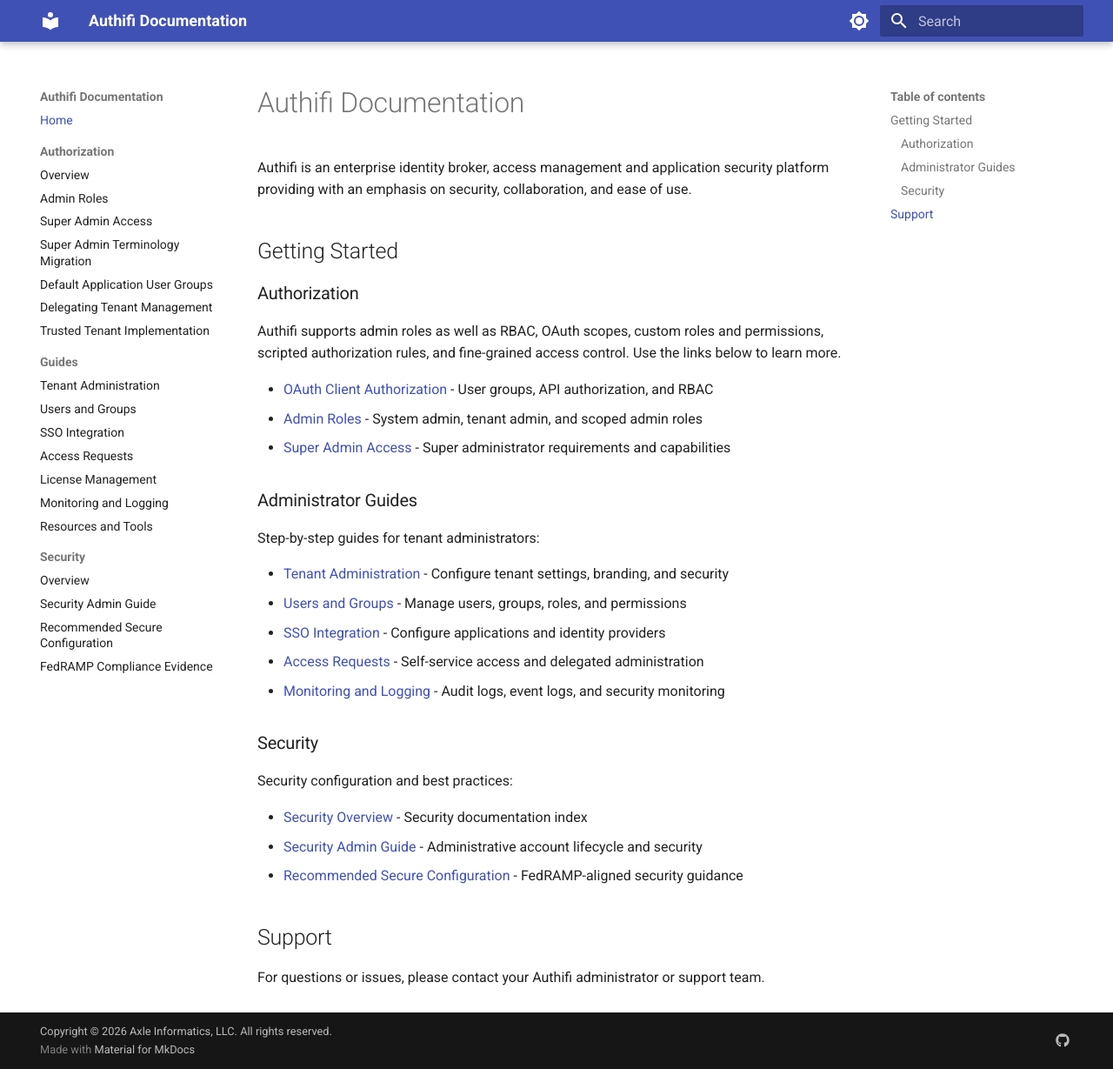
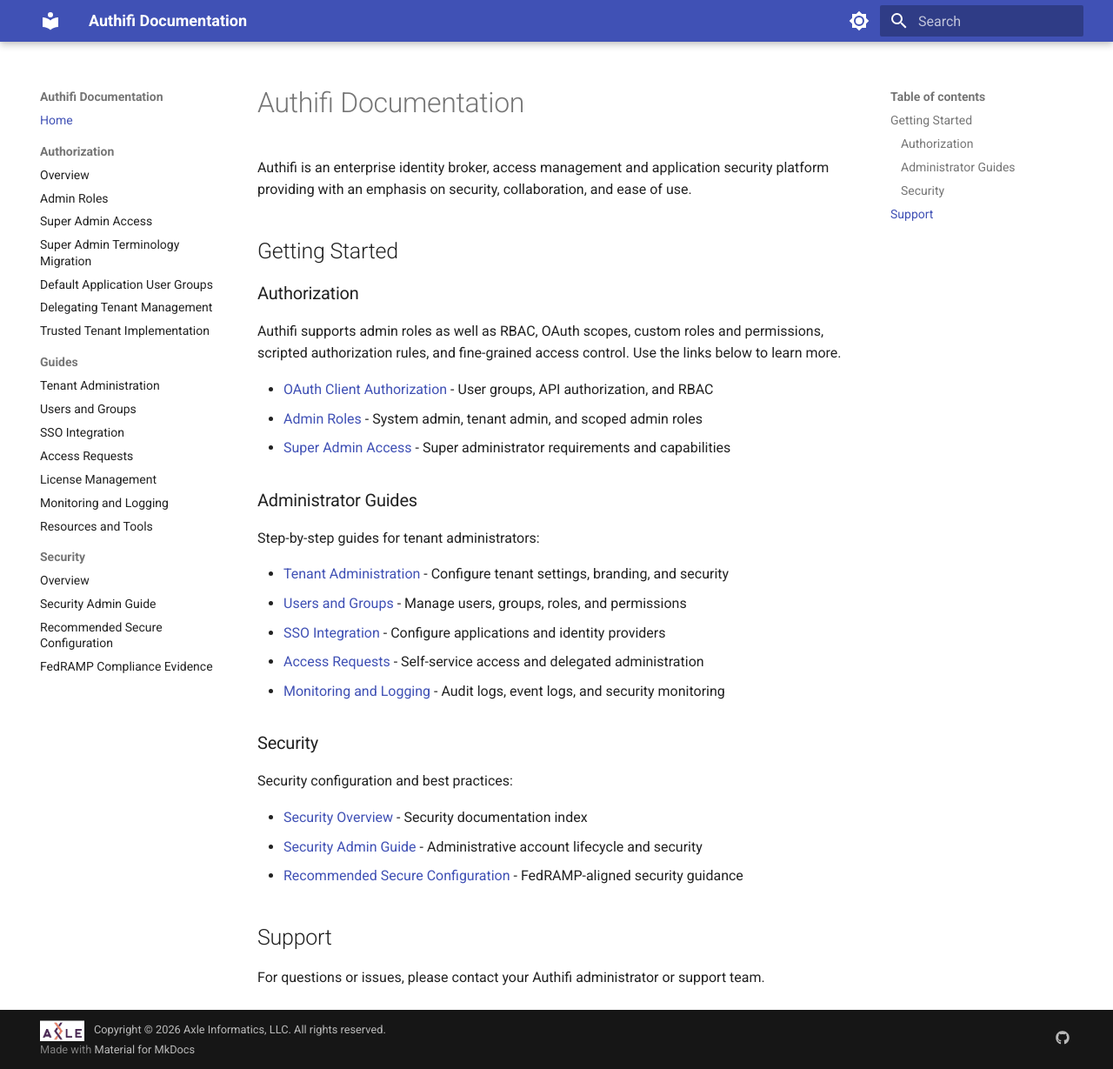
Before and after one commit to AxleResearch/authifi-docs, an MkDocs documentation site: the page built from docs/index.md, in a window 1280 px wide and 1229 px high. Shown: the whole window at 87% size. Built offline with MkDocs 1.6.1 and Material for MkDocs 9.7.7, drawn with Linux system fonts in a browser that asks for light colours.

Commit message:
feat: add Axle icon to site footer
- Copy icon to docs/assets/ for MkDocs accessibility
- Update copyright section in mkdocs.yml to display icon

```diff
--- a/mkdocs.yml
+++ b/mkdocs.yml
@@ -79,4 +79,6 @@ extra:
     - icon: fontawesome/brands/github
       link: https://github.com/axleresearch/authifi-docs
 
-copyright: Copyright &copy; 2026 Axle Informatics, LLC. All rights reserved.
+copyright: >
+  <img src="/assets/axle-icon.png" alt="Axle Informatics" style="height: 24px; vertical-align: middle; margin-right: 8px;">
+  Copyright &copy; 2026 Axle Informatics, LLC. All rights reserved.
```
Also changed, not shown: docs/assets/axle-icon.png (added).
